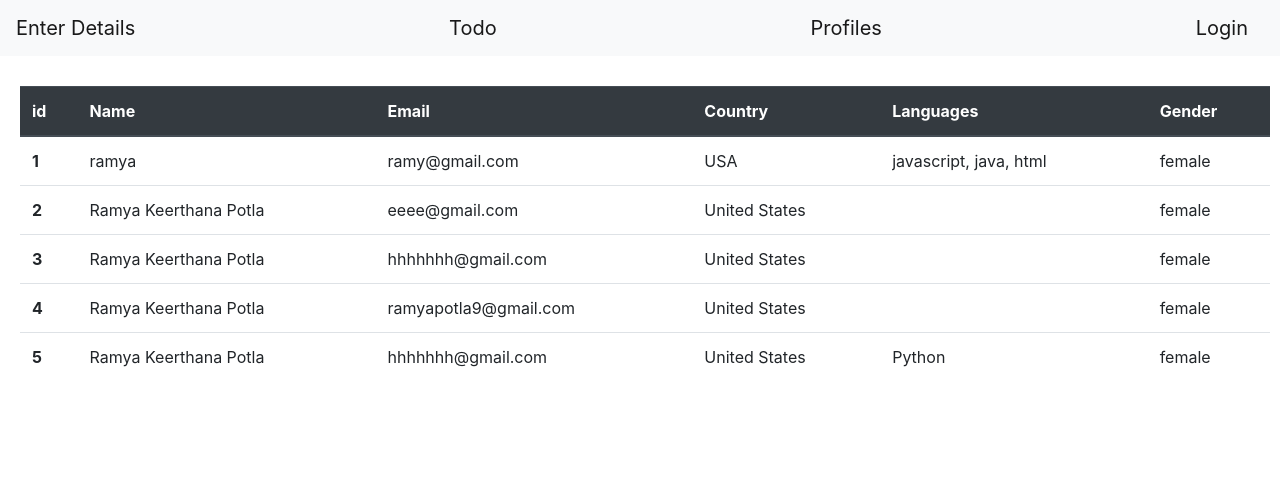
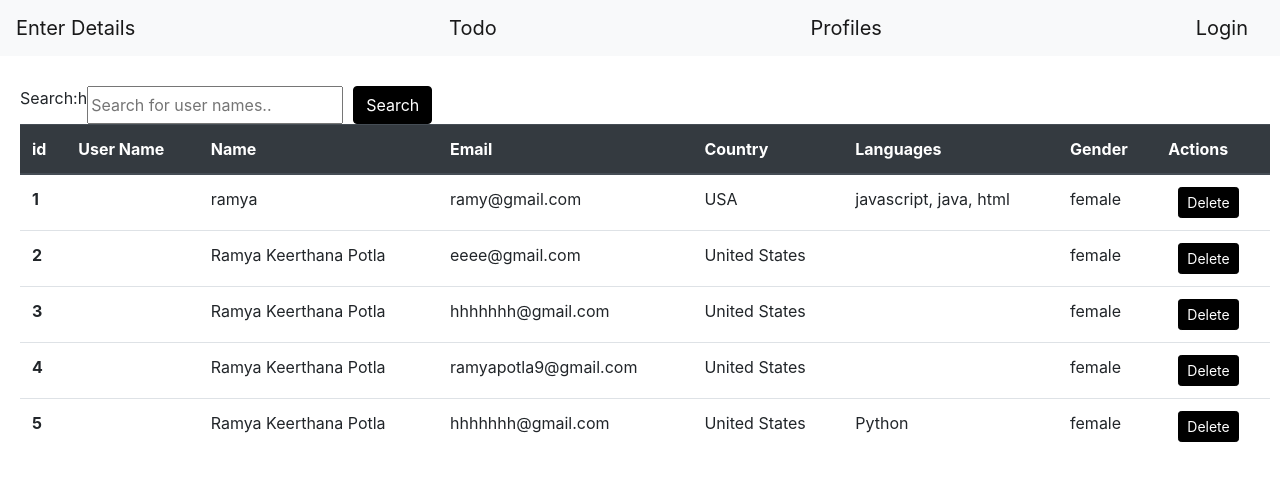
Before and after one commit to RamyaKeerthanaPotla/react-todo, a React (Create React App) app: page /myprofile in a window 1280 px wide. Shown: the top 480 px of the page. Built offline with nearby package versions, Linux system fonts and the light colour scheme; data requests are answered from the project's data file.

Commit message:
delete functionality - axios delete - api usage

```diff
--- a/src/components/my-profile.js
+++ b/src/components/my-profile.js
@@ -4,36 +4,94 @@ import axios from "axios";
 
 export const MyProfile = () => {
   const [profileData, setProfileData] = useState([]);
+  const [loading, setLoading] = useState(true);
+
   useEffect(() => {
-    axios
-      .get("http://localhost:4000/details")
-      .then((response) => setProfileData(response.data))
-      .catch((err) => console.log(err));
+    getUsers();
   }, []);
 
-  console.log(profileData);
+  const getUsers = async () => {
+    try {
+      const response = await axios.get("http://localhost:4000/details");
+      setProfileData(response.data);
+      setLoading(false);
+    } catch (err) {
+      console.log(err);
+    }
+  };
+
+  const handleSearch = (e) => {
+    e.preventDefault();
+    alert("hello");
+  };
+
+  // To handle delete I need tto first check if that value is present in the array.
+  // Then delete the slected entry
+
+  const handleDelete = async (id) => {
+    try {
+      const response = await axios.delete(
+        `http://localhost:4000/details/${id}`
+      );
+      getUsers();
+      console.log(response);
+    } catch (err) {
+      console.log(err);
+    }
+  };
+
+  if (loading) {
+    return <h1>Loading.........</h1>;
+  }
+
   return (
     <div className=" profile-form">
+      <div className="common-flex search-box">
+        <label>Search:h</label>
+        <input
+          type="text"
+          className="search-input-box"
+          placeholder="Search for user names.."
+          title="Type in a user name"
+        />
+        <button
+          type="submit"
+          className="btn btn-primary button-styles add-btn"
+          onClick={handleSearch}>
+          Search
+        </button>
+      </div>
+
       <table className="table">
         <thead className="thead-dark">
           <tr>
             <th scope="col">id</th>
+            <th scope="col">User Name</th>
             <th scope="col">Name</th>
             <th scope="col">Email</th>
             <th scope="col">Country</th>
             <th scope="col">Languages</th>
             <th scope="col">Gender</th>
+            <th scope="col">Actions</th>
           </tr>
         </thead>
         <tbody>
           {profileData.map((data) => (
             <tr key={data.id}>
               <th scope="row">{data.id}</th>
+              <td>{data.userName}</td>
               <td>{data.name}</td>
               <td>{data.email}</td>
               <td>{data.country}</td>
               <td>{data.languages.join(", ")}</td>
               <td>{data.gender}</td>
+              <td>
+                <button
+                  className="btn btn-primary btn-sm button-styles add-btn"
+                  onClick={() => handleDelete(data.id)}>
+                  Delete
+                </button>
+              </td>
             </tr>
           ))}
         </tbody>
```
